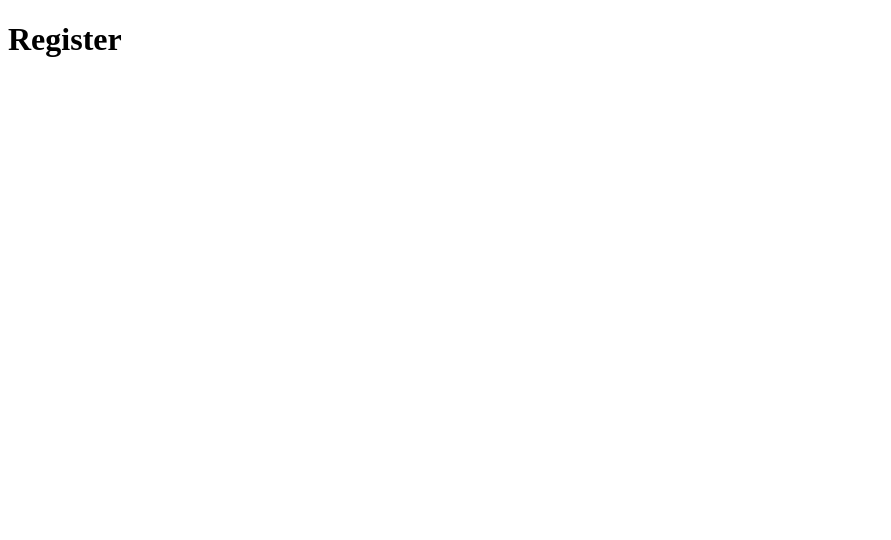
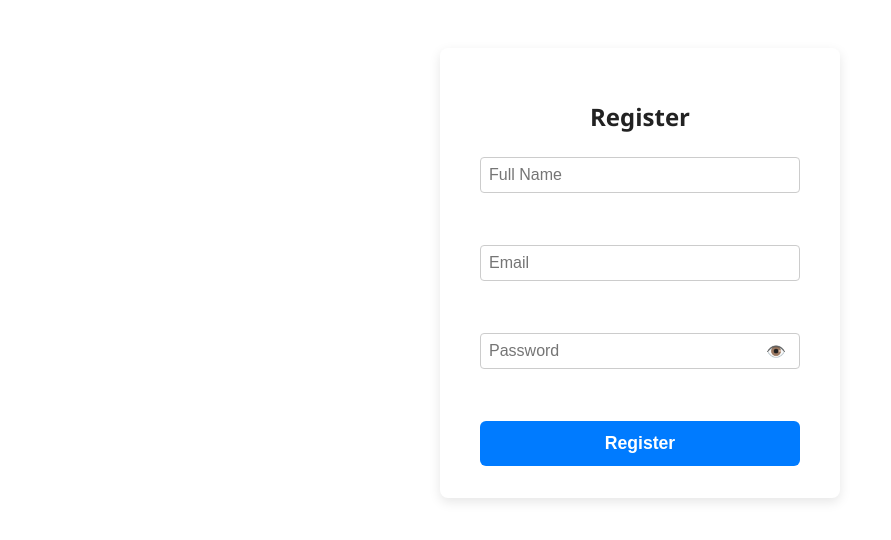
Before and after one commit to Raushankumar4/RaushanReal-Time-Collaborative-To-Do-Board, a React (Vite) app in the folder client/: page /register in a window 1280 px wide. Shown: the top 540 px of the page, without its empty margins (0-891 px from the left). Built offline with nearby package versions, Linux system fonts and the light colour scheme; no server answers.

Commit message:
Integrated Login and Register API

```diff
--- a/client/package.json
+++ b/client/package.json
@@ -15,6 +15,7 @@
     "js-cookie": "^3.0.5",
     "react": "^19.1.0",
     "react-dom": "^19.1.0",
+    "react-hot-toast": "^2.5.2",
     "react-router-dom": "^7.6.3",
     "socket.io-client": "^4.8.1"
   },
--- a/client/src/App.jsx
+++ b/client/src/App.jsx
@@ -1,9 +1,14 @@
 import RootLayout from "./components/layout/RootLayout"
+import { Toaster } from "react-hot-toast"
 
 
 function App() {
   return (
     <>
+      <Toaster
+        position="top-center"
+        reverseOrder={false}
+      />
       <RootLayout />
     </>
   )
--- a/client/src/components/pages/KanbanBoard.jsx
+++ b/client/src/components/pages/KanbanBoard.jsx
@@ -1,8 +1,5 @@
 
 const KanbanBoard = () => {
-
-  const token = document.cookie.includes("token")
-  console.log("Token", token);
 
   return (
     <>
--- /dev/null
+++ b/client/src/components/pages/Login.css
@@ -0,0 +1,52 @@
+.auth-container {
+  max-width: 400px;
+  margin: 5% auto;
+  padding: 2rem;
+  border: 1px solid #e0e0e0;
+  border-radius: 10px;
+  background-color: #fff;
+  box-shadow: 0px 2px 12px rgba(0, 0, 0, 0.06);
+}
+
+.auth-container h2 {
+  text-align: center;
+  margin-bottom: 1.5rem;
+  color: #333;
+}
+
+.auth-container form {
+  display: flex;
+  flex-direction: column;
+}
+
+.auth-container button {
+  padding: 0.75rem;
+  background-color: #007bff;
+  color: white;
+  font-size: 1rem;
+  font-weight: 500;
+  border: none;
+  border-radius: 6px;
+  cursor: pointer;
+  transition: background 0.3s ease;
+}
+
+.auth-container button:hover {
+  background-color: #0056b3;
+}
+
+.auth-container .footer-text {
+  margin-top: 1rem;
+  text-align: center;
+  font-size: 0.9rem;
+}
+
+.auth-container .footer-text a {
+  color: #007bff;
+  text-decoration: none;
+  font-weight: 500;
+}
+
+.auth-container .footer-text a:hover {
+  text-decoration: underline;
+}
--- a/client/src/components/pages/Login.jsx
+++ b/client/src/components/pages/Login.jsx
@@ -1,10 +1,14 @@
 import { useState } from 'react';
 import { useMutation } from '@tanstack/react-query';
-import { useNavigate } from 'react-router-dom';
+import { useNavigate, Link } from 'react-router-dom';
 import { loginUser } from '../services/authService';
+import useFormValidation from '../../hooks/useFormValidation';
+import InputField from '../../components/resuable/InputField';
+import './Login.css';
 
 const Login = () => {
   const [form, setForm] = useState({ email: '', password: '' });
+  const [formErrors, setFormErrors] = useState({});
   const navigate = useNavigate();
 
   const { mutate, isPending, error } = useMutation({
@@ -14,9 +18,16 @@ const Login = () => {
     },
   });
 
+  const handleChange = (e) => {
+    const { name, value } = e.target;
+    setForm((prev) => ({ ...prev, [name]: value }));
+  };
+
   const handleSubmit = (e) => {
     e.preventDefault();
-    if (!form.email || !form.password) return alert("All fields required");
+    const errors = useFormValidation(form, ['email', 'password']);
+    setFormErrors(errors);
+    if (Object.keys(errors).length > 0) return;
     mutate(form);
   };
 
@@ -24,23 +35,39 @@ const Login = () => {
     <div className="auth-container">
       <h2>Login</h2>
       <form onSubmit={handleSubmit}>
-        <input
+        <InputField
           type="email"
+          name="email"
+          value={form.email}
           placeholder="Email"
-          value={form.email}
-          onChange={(e) => setForm({ ...form, email: e.target.value })}
+          onChange={handleChange}
+          error={formErrors.email}
         />
-        <input
+        <InputField
           type="password"
+          name="password"
+          value={form.password}
           placeholder="Password"
-          value={form.password}
-          onChange={(e) => setForm({ ...form, password: e.target.value })}
+          onChange={handleChange}
+          error={formErrors.password}
         />
         <button type="submit" disabled={isPending}>
-          {isPending ? "Logging in..." : "Login"}
+          {isPending ? 'Logging in...' : 'Login'}
         </button>
       </form>
-      {error && <p style={{ color: "red" }}>{error.response?.data?.message || "Login failed"}</p>}
+
+      {error && (
+        <p style={{ color: 'red', marginTop: '1rem' }}>
+          {error.response?.data?.message || 'Login failed'}
+        </p>
+      )}
+
+      <div className="footer-text">
+        Don’t have an account?{' '}
+        <Link to="/register">
+          Create one
+        </Link>
+      </div>
     </div>
   );
 };
--- /dev/null
+++ b/client/src/components/pages/Register.css
@@ -0,0 +1,45 @@
+.auth-container {
+  max-width: 400px;
+  width: 90%;
+  margin: 3rem auto;
+  padding: 2rem 2.5rem;
+  background: #fff;
+  border-radius: 8px;
+  box-shadow: 0 4px 12px rgb(0 0 0 / 0.1);
+  font-family: "Segoe UI", Tahoma, Geneva, Verdana, sans-serif;
+  color: #333;
+}
+
+.auth-container h2 {
+  text-align: center;
+  margin-bottom: 1.5rem;
+  font-weight: 600;
+  color: #222;
+}
+
+form {
+  display: flex;
+  flex-direction: column;
+  gap: 1.25rem;
+}
+
+button[type="submit"] {
+  padding: 0.75rem;
+  font-size: 1.1rem;
+  font-weight: 600;
+  background-color: #007bff;
+  color: white;
+  border: none;
+  border-radius: 6px;
+  cursor: pointer;
+  transition: background-color 0.3s ease;
+}
+
+button[type="submit"]:hover:not(:disabled) {
+  background-color: #0056b3;
+}
+
+button[type="submit"]:disabled {
+  background-color: #a0a0a0;
+  cursor: not-allowed;
+}
--- a/client/src/components/pages/Register.jsx
+++ b/client/src/components/pages/Register.jsx
@@ -1,10 +1,78 @@
+import { useState } from 'react';
+import { useMutation } from '@tanstack/react-query';
+import { registerUser } from '../services/authService';
+import { useNavigate } from 'react-router-dom';
+import InputField from '../../components/resuable/InputField';
+import useFormValidation from '../../hooks/useFormValidation';
+import "./Register.css"
 
 const Register = () => {
+  const [form, setForm] = useState({ fullName: '', email: '', password: '' });
+  const [errors, setErrors] = useState({});
+  const navigate = useNavigate();
+
+  const handleChange = (e) => {
+    const { name, value } = e.target;
+    setForm((prev) => ({
+      ...prev,
+      [name]: value,
+    }));
+  };
+
+  const { mutate, isPending, error } = useMutation({
+    mutationFn: registerUser,
+    onSuccess: () => {
+      navigate('/login');
+    },
+  });
+
+  const handleSubmit = (e) => {
+    e.preventDefault();
+    const validationErrors = useFormValidation(form, ['fullName', 'email', 'password']);
+    setErrors(validationErrors);
+
+    if (Object.keys(validationErrors).length > 0) return;
+    mutate(form);
+  };
+
   return (
-    <>
-      <h1>Register</h1>
-    </>
-  )
-}
+    <div className="auth-container">
+      <h2>Register</h2>
+      <form onSubmit={handleSubmit}>
+        <InputField
+          name="fullName"
+          placeholder="Full Name"
+          value={form.fullName}
+          onChange={handleChange}
+          error={errors.fullName}
+        />
+        <InputField
+          name="email"
+          placeholder="Email"
+          value={form.email}
+          onChange={handleChange}
+          error={errors.email}
+        />
+        <InputField
+          name="password"
+          type="password"
+          placeholder="Password"
+          value={form.password}
+          onChange={handleChange}
+          error={errors.password}
+        />
+        <button type="submit" disabled={isPending}>
+          {isPending ? 'Registering...' : 'Register'}
+        </button>
+      </form>
 
-export default Register
+      {error && (
+        <p style={{ color: 'red' }}>
+          {error.response?.data?.message || 'Registration failed'}
+        </p>
+      )}
+    </div>
+  );
+};
+
+export default Register;
--- /dev/null
+++ b/client/src/components/resuable/InputField.css
@@ -0,0 +1,40 @@
+.input-group {
+  margin-bottom: 1rem;
+  width: 100%;
+}
+
+.input-wrapper {
+  position: relative;
+}
+
+.input {
+  width: 100%;
+  box-sizing: border-box;
+  padding: 0.5rem 2.5rem 0.5rem 0.5rem;
+  border: 1px solid #ccc;
+  border-radius: 4px;
+  font-size: 1rem;
+}
+
+.auth-container {
+  max-width: 400px;
+  width: 100%;
+  margin: auto;
+  padding: 2rem;
+  box-sizing: border-box;
+}
+
+.input-error {
+  border-color: red;
+}
+
+.toggle-btn {
+  position: absolute;
+  right: 0.5rem;
+  top: 50%;
+  transform: translateY(-50%);
+  background: none;
+  border: none;
+  cursor: pointer;
+  font-size: 1rem;
+}
--- /dev/null
+++ b/client/src/components/resuable/InputField.jsx
@@ -0,0 +1,44 @@
+import { useState, useRef, forwardRef } from 'react';
+import './InputField.css';
+
+const InputField = forwardRef(
+  ({ label, type = 'text', name, value, placeholder, onChange, error }, ref) => {
+    const [showPassword, setShowPassword] = useState(false);
+    const inputRef = ref || useRef();
+
+    const inputType = type === 'password' && showPassword ? 'text' : type;
+
+    return (
+      <div className="input-group">
+        {label && <label htmlFor={name}>{label}</label>}
+        <div className="input-wrapper">
+          <input
+            type={inputType}
+            id={name}
+            name={name}
+            ref={inputRef}
+            value={value}
+            onChange={onChange}
+            placeholder={placeholder}
+            className={`input ${error ? 'input-error' : ''}`}
+          />
+          {type === 'password' && (
+            <button
+              type="button"
+              className="toggle-btn"
+              onClick={() => setShowPassword((prev) => !prev)}
+              tabIndex={-1}
+            >
+              {showPassword ? '🙈' : '👁️'}
+            </button>
+          )}
+        </div>
+        <p style={{
+          color: "red"
+        }}>{error}</p>
+      </div>
+    );
+  }
+);
+
+export default InputField;
--- /dev/null
+++ b/client/src/hooks/useFormValidation.js
@@ -0,0 +1,15 @@
+const useFormValidation = (form, requiredFields = []) => {
+  const errors = {};
+
+  requiredFields.forEach((field) => {
+    if (!form[field]) {
+      errors[field] = `${
+        field.charAt(0).toUpperCase() + field.slice(1)
+      } is required`;
+    }
+  });
+
+  return errors;
+};
+
+export default useFormValidation;
```
Also changed, not shown: 1 other file (tests, documents, lock files or other folders).
